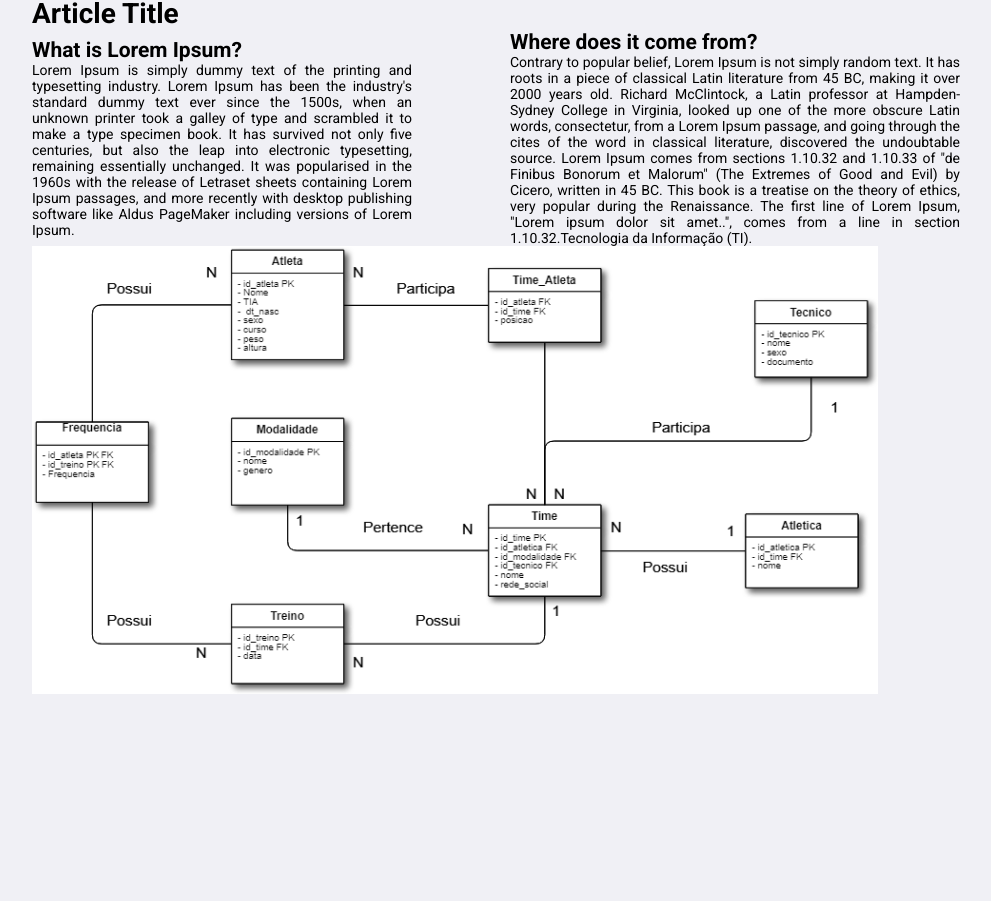
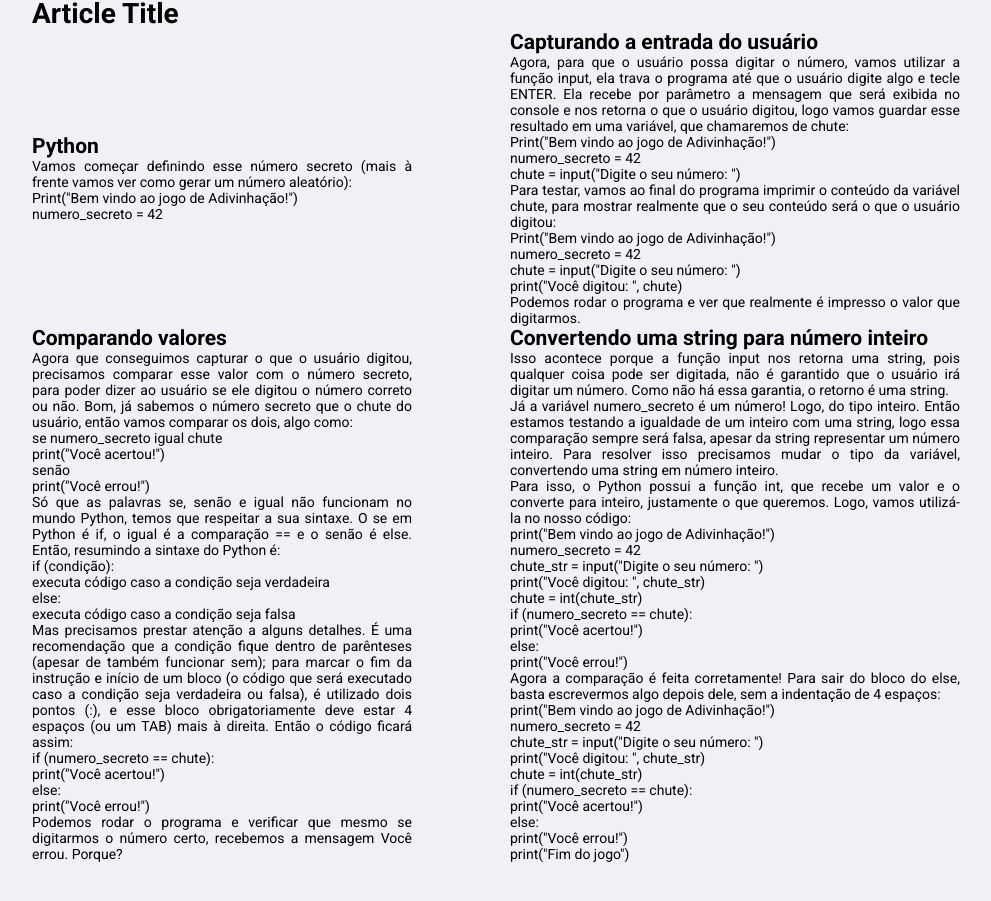
Before and after one commit to iamdanieldantas/estilos_aprendizagem, a React (Create React App) app: page /home in a window 1280 px wide. Shown: the part 659-1560 px from the top of the page, without its empty margins (144-1135 px from the left). Before the commit the page ends 1452 px from the top, so only its background shows below. Built offline with nearby package versions, Linux system fonts and the light colour scheme.

Commit message:
Começando com o conteúdo

```diff
--- a/src/pages/home/index.js
+++ b/src/pages/home/index.js
@@ -17,43 +17,104 @@
 
                     <div className="article-conteudo">
                         <article>
-                            <h2>What is Lorem Ipsum?</h2>
+                            <h2>Python</h2>
 
                             <p>
-                                Lorem Ipsum is simply dummy text of the printing and typesetting industry.
-                                Lorem Ipsum has been the industry's standard dummy text ever since the 1500s,
-                                when an unknown printer took a galley of type and scrambled it to make a type
-                                specimen book. It has survived not only five centuries, but also the leap into
-                                electronic typesetting, remaining essentially unchanged. It was popularised
-                                in the 1960s with the release of Letraset sheets containing Lorem Ipsum
-                                passages, and more recently with desktop publishing software like Aldus
-                                PageMaker including versions of Lorem Ipsum.
-                            {/* <span>Tecnologia da Informação (TI).</span> */}
+                                Vamos começar definindo esse número secreto (mais à frente vamos ver como gerar um número aleatório):
                             </p>
+                            <p>Print("Bem vindo ao jogo de Adivinhação!")</p>
+                            <p>numero_secreto = 42</p>
+
                         </article>
 
                         <section>
-                            <h2>Where does it come from?</h2>
+                            <h2>Capturando a entrada do usuário</h2>
 
                             <p>
-                                Contrary to popular belief, Lorem Ipsum is not simply random text.
-                                It has roots in a piece of classical Latin literature from 45 BC,
-                                making it over 2000 years old. Richard McClintock, a Latin professor
-                                at Hampden-Sydney College in Virginia, looked up one of the more
-                                obscure Latin words, consectetur, from a Lorem Ipsum passage,
-                                and going through the cites of the word in classical literature,
-                                discovered the undoubtable source. Lorem Ipsum comes from sections
-                                1.10.32 and 1.10.33 of "de Finibus Bonorum et Malorum" (The
-                                Extremes of Good and Evil) by Cicero, written in 45 BC. This
-                                book is a treatise on the theory of ethics, very popular during
-                                the Renaissance. The first line of Lorem Ipsum, "Lorem ipsum dolor
-                                sit amet..", comes from a line in section 1.10.32.
-                                <span>Tecnologia da Informação (TI).</span>
+                            Agora, para que o usuário possa digitar o número, vamos utilizar a função input, ela trava o programa até que o usuário digite algo e tecle ENTER. Ela recebe por parâmetro a mensagem que será exibida no console e nos retorna o que o usuário digitou, logo vamos guardar esse resultado em uma variável, que chamaremos de chute:
                             </p>
+
+                            <p>Print("Bem vindo ao jogo de Adivinhação!")</p>
+                            <p>numero_secreto = 42</p>
+                            <p>chute = input("Digite o seu número: ")</p>
+
+                            <p>Para testar, vamos ao final do programa imprimir o conteúdo da variável chute, para mostrar realmente que o seu conteúdo será o que o usuário digitou:</p>
+
+                            <p>Print("Bem vindo ao jogo de Adivinhação!")</p>
+                            <p>numero_secreto = 42</p>
+                            <p>chute = input("Digite o seu número: ")</p>
+                            <p>print("Você digitou: ", chute)</p>
+
+                            <p>Podemos rodar o programa e ver que realmente é impresso o valor que digitarmos.</p>
+
                         </section>
                     </div>
 
-                    <img src={img_01} alt="Logo" />
+                    <div className="article-conteudo">
+                        <article>
+                            <h2>Comparando valores</h2>
+
+                            <p>Agora que conseguimos capturar o que o usuário digitou, precisamos comparar esse valor com o número secreto, para poder dizer ao usuário se ele digitou o número correto ou não. Bom, já sabemos o número secreto que o chute do usuário, então vamos comparar os dois, algo como:</p>
+
+                            <p>se numero_secreto igual chute</p>
+                            <p>print("Você acertou!")</p>
+                            <p>senão</p>
+                            <p>print("Você errou!")</p>
+
+                            <p>Só que as palavras se, senão e igual não funcionam no mundo Python, temos que respeitar a sua sintaxe. O se em Python é if, o igual é a comparação == e o senão é else. Então, resumindo a sintaxe do Python é:</p>
+
+                            <p>if (condição):</p>
+                            <p>    executa código caso a condição seja verdadeira</p>
+                            <p>else:</p>
+                            <p>    executa código caso a condição seja falsa</p>
+
+                            <p>Mas precisamos prestar atenção a alguns detalhes. É uma recomendação que a condição fique dentro de parênteses (apesar de também funcionar sem); para marcar o fim da instrução e início de um bloco (o código que será executado caso a condição seja verdadeira ou falsa), é utilizado dois pontos (:), e esse bloco obrigatoriamente deve estar 4 espaços (ou um TAB) mais à direita. Então o código ficará assim:</p>
+
+                            <p>if (numero_secreto == chute):</p>
+                            <p>print("Você acertou!")</p>
+                            <p>else:</p>
+                            <p>print("Você errou!")</p>
+
+                            <p>Podemos rodar o programa e verificar que mesmo se digitarmos o número certo, recebemos a mensagem Você errou. Porque?</p>
+                        </article>
+
+                        <section>
+                            <h2>Convertendo uma string para número inteiro</h2>
+
+                            <p>Isso acontece porque a função input nos retorna uma string, pois qualquer coisa pode ser digitada, não é garantido que o usuário irá digitar um número. Como não há essa garantia, o retorno é uma string.</p>
+                            <p>Já a variável numero_secreto é um número! Logo, do tipo inteiro. Então estamos testando a igualdade de um inteiro com uma string, logo essa comparação sempre será falsa, apesar da string representar um número inteiro. Para resolver isso precisamos mudar o tipo da variável, convertendo uma string em número inteiro.</p>
+                            <p>Para isso, o Python possui a função int, que recebe um valor e o converte para inteiro, justamente o que queremos. Logo, vamos utilizá-la no nosso código:</p>
+
+                            <p>print("Bem vindo ao jogo de Adivinhação!")</p>
+                            <p>numero_secreto = 42</p>
+                            <p>chute_str = input("Digite o seu número: ")</p>
+                            <p>print("Você digitou: ", chute_str)</p>
+                            <p>chute = int(chute_str)</p>
+                            <p>if (numero_secreto == chute):</p>
+                            <p>print("Você acertou!")</p>
+                            <p>else:</p>
+                            <p>print("Você errou!")</p>
+
+                            <p>Agora a comparação é feita corretamente! Para sair do bloco do else, basta escrevermos algo depois dele, sem a indentação de 4 espaços:</p>
+
+                            <p>print("Bem vindo ao jogo de Adivinhação!")</p>
+                            <p>numero_secreto = 42</p>
+                            <p>chute_str = input("Digite o seu número: ")</p>
+                            <p>print("Você digitou: ", chute_str)</p>
+                            <p>chute = int(chute_str)</p>
+                            <p>if (numero_secreto == chute):</p>
+                            <p>print("Você acertou!")</p>
+                            <p>else:</p>
+                            <p>print("Você errou!")</p>
+                            <p>print("Fim do jogo")</p>
+
+                        </section>
+
+
+                    </div>
+
+
+
 
                 </div>
             </div>
--- a/src/routes.js
+++ b/src/routes.js
@@ -1,8 +1,8 @@
 import React from 'react';
 import { BrowserRouter, Switch, Route} from 'react-router-dom';
 
-import Main from './pages/Quiz';
-import Home from './pages/Home'
+import Main from './pages/quiz';
+import Home from './pages/home'
 
 const Routes = () => (
     // Dois componentes sejam exibidos quando a rota for acessado
```
Also changed, not shown: 1 other file (tests, documents, lock files or other folders).
